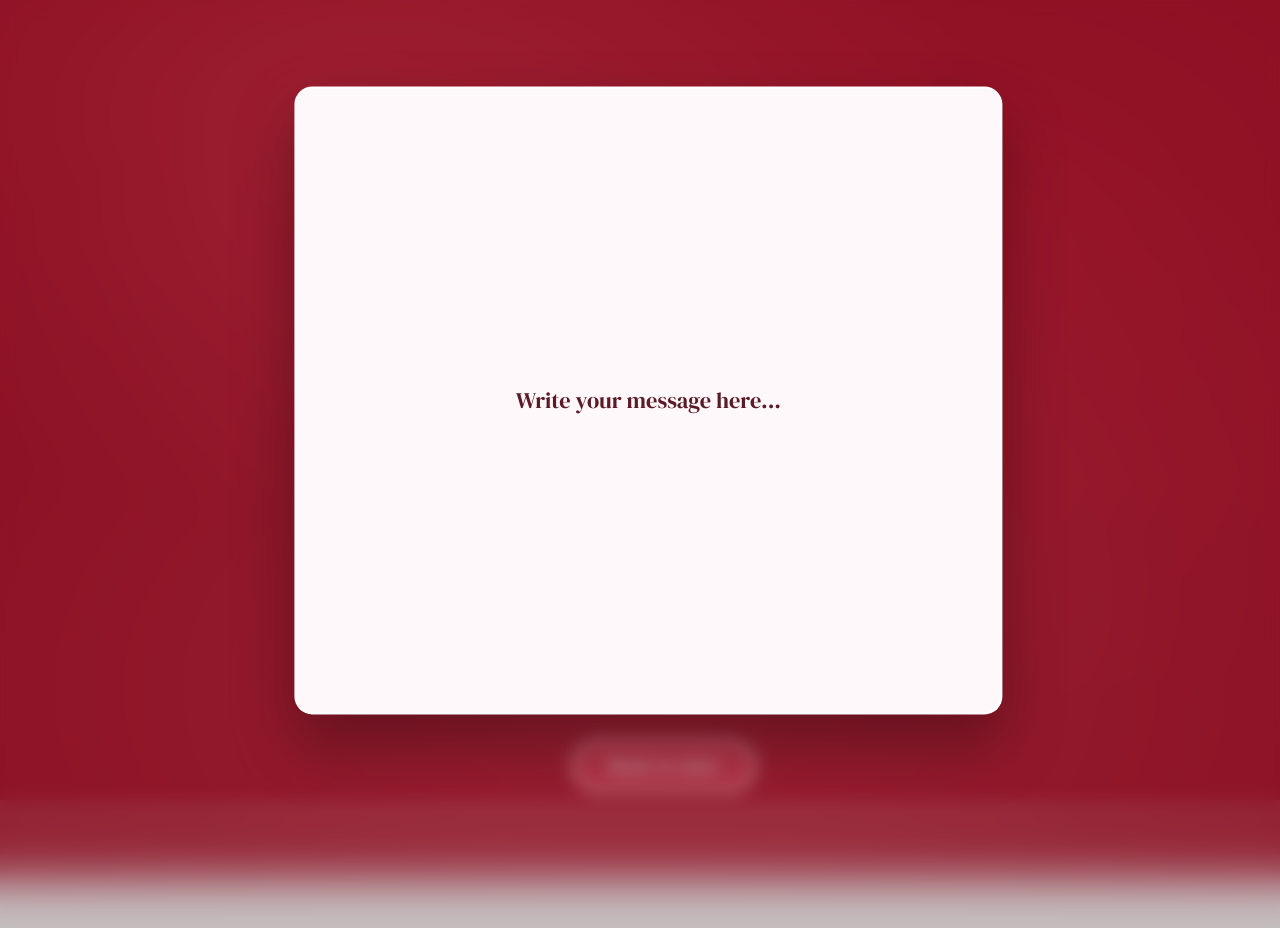
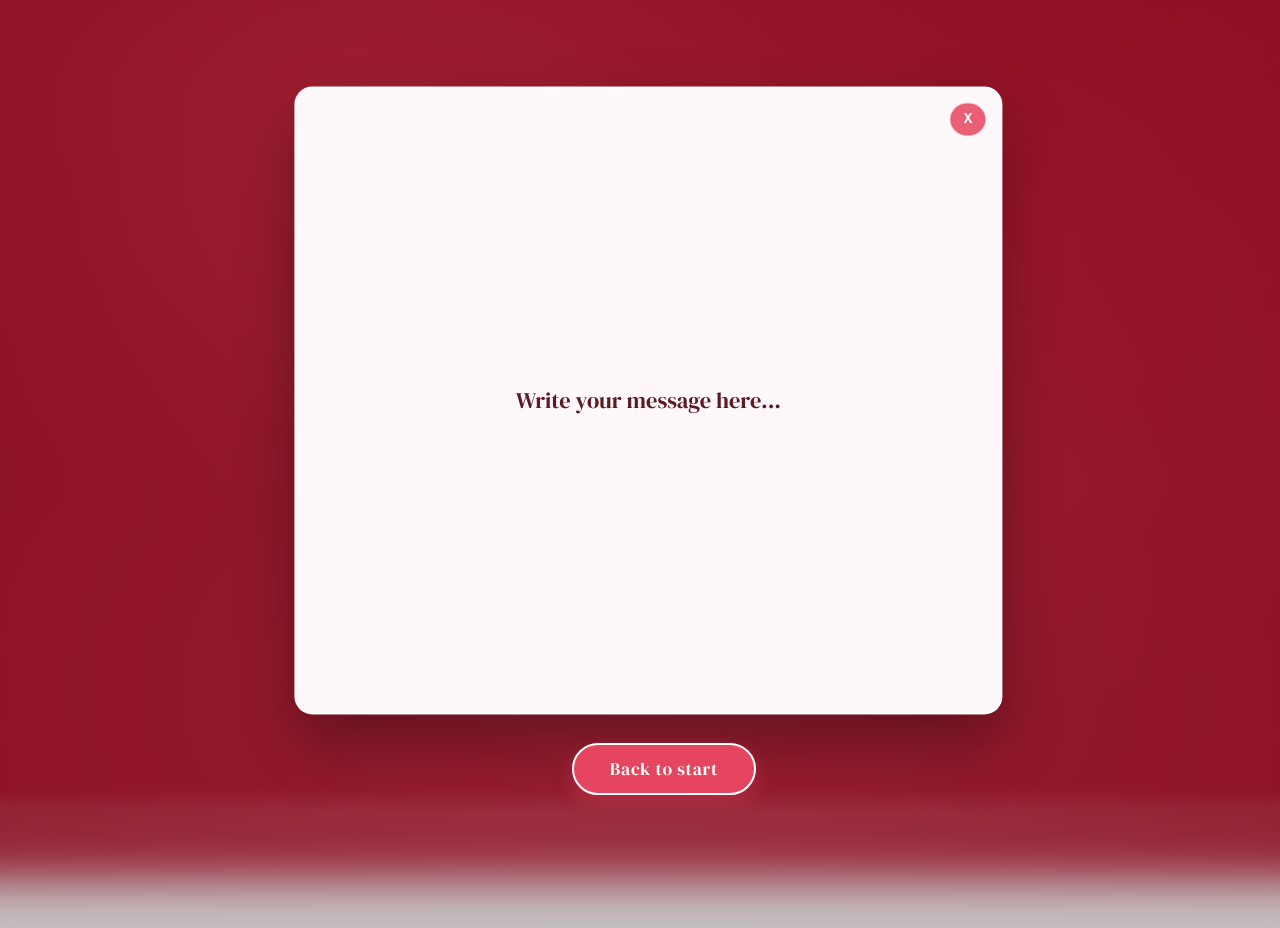
Before and after one commit to guykongthong/valentines_gift_2026, a React (Vite) app: page /final in a window 1280 px wide. Both pictures are taken after a click on the button "Write your message here...". Shown: the top 928 px of the page. Built offline with nearby package versions, Linux system fonts and the light colour scheme.

Commit message:
added a close button for the letter

```diff
--- a/src/App.css
+++ b/src/App.css
@@ -41,6 +41,20 @@
 .continue-btn:active {
   transform: translateY(0);
   box-shadow: 0 6px 14px rgba(230, 69, 95, 0.35);
+}
+
+.final-back-btn {
+  justify-self: center;
+  align-self: center;
+  margin-top: 16px;
+  z-index: 2;
+}
+
+.close-letter-btn {
+  justify-self: center;
+  align-self: center;
+  margin-top: 12px;
+  z-index: 2;
 }
 
 .final-page {
@@ -162,10 +176,30 @@
   text-align: center;
   opacity: 0;
   transition: opacity 250ms ease;
+  position: relative;
 }
 
 .letter-content.is-visible {
   opacity: 1;
+}
+
+.letter-close {
+  position: absolute;
+  top: 14px;
+  right: 14px;
+  width: 34px;
+  height: 34px;
+  border-radius: 50%;
+  border: 1px solid rgba(255, 255, 255, 0.7);
+  background: rgba(230, 69, 95, 0.85);
+  color: #fff;
+  font-size: 0.9rem;
+  font-weight: 700;
+  font-family: 'Courier New', Courier, monospace;
+  display: flex;
+  align-items: center;
+  justify-content: center;
+  cursor: pointer;
 }
 
 .gallery-page {
--- a/src/pages/Final.tsx
+++ b/src/pages/Final.tsx
@@ -17,6 +17,19 @@ export default function Final() {
         >
           <div className="letter">
             <div className={`letter-content ${isOpen ? 'is-visible' : ''}`}>
+              {isOpen && (
+                <button
+                  className="letter-close"
+                  type="button"
+                  aria-label="Close letter"
+                  onClick={event => {
+                    event.stopPropagation()
+                    setIsOpen(false)
+                  }}
+                >
+                  X
+                </button>
+              )}
               <p>Write your message here...</p>
             </div>
           </div>
@@ -25,7 +38,11 @@ export default function Final() {
         </button>
       </div>
 
-      <button className="continue-btn" type="button" onClick={() => navigate('/')}>
+      <button
+        className="continue-btn final-back-btn"
+        type="button"
+        onClick={() => navigate('/')}
+      >
         Back to start
       </button>
     </main>
```
